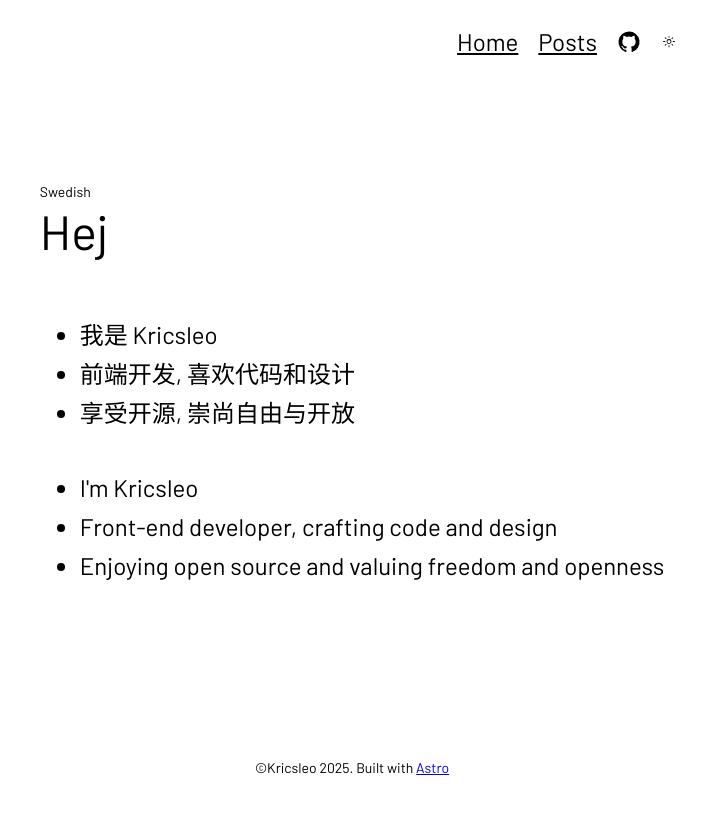
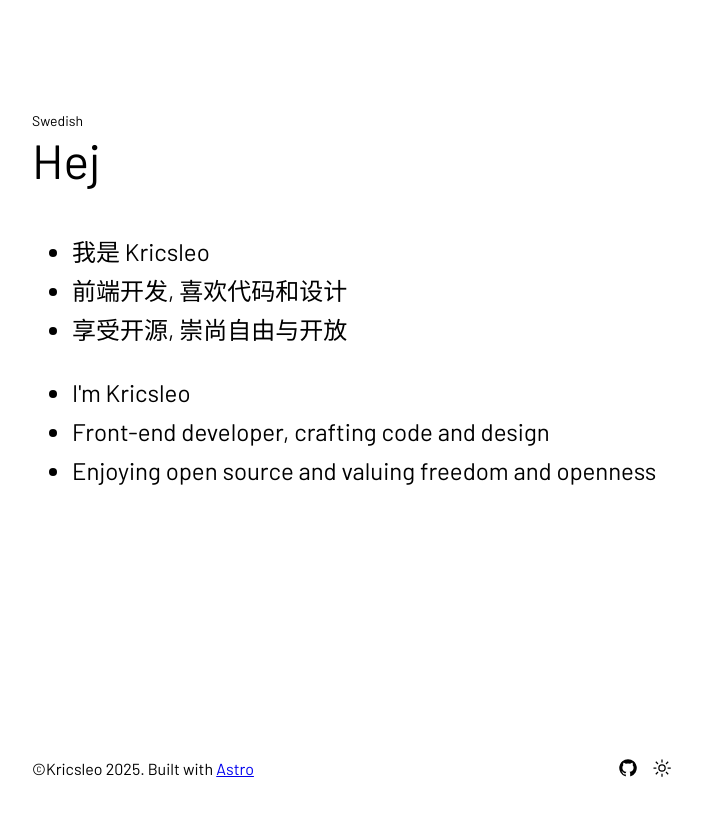
Before and after one commit to kricsleo/kric.cc, an Astro site: page / in a window 1280 px wide. Shown: the whole page, without its empty margins (288-993 px from the left). Built offline with nearby package versions, Linux system fonts and the light colour scheme; Astro itself is replaced by a stand-in of ours.

Commit message:
update home page

```diff
--- a/src/components/Footer.astro
+++ b/src/components/Footer.astro
@@ -1,4 +1,19 @@
-<footer class="text-center py-3xl text-sm text-soft">
-  &copy;Kricsleo {new Date().getFullYear()}.
-  Built with <a href="https://astro.build/" target="_blank" class="hover:text-highlight">Astro</a>
+---
+import Theme from './Theme.astro'
+---
+
+<footer class="flex items-center justify-between py-3xl text-soft">
+  <div>
+    &copy;Kricsleo {new Date().getFullYear()}.
+    Built with <a href="https://astro.build/" target="_blank" class="hover:text-highlight">Astro</a>
+  </div>
+
+  <div class="flex items-center gap-sm">
+    <a
+      href="https://github.com/kricsleo"
+      target="_blank"
+      class="i-carbon:logo-github nav-link inline-block text-xl"
+      aria-label="github" />
+    <Theme />
+  </div>
 </footer>
--- a/src/components/Theme.astro
+++ b/src/components/Theme.astro
@@ -1,4 +1,4 @@
-<button id="theme" class="i-carbon:sun dark:i-carbon:moon nav-link!" title="toggle theme" />
+<button id="theme" class="i-carbon:sun dark:i-carbon:moon nav-link! text-xl" title="toggle theme" />
 
 <script is:inline>
   const theme = localStorage.getItem('color-scheme')
--- a/src/layouts/Base.astro
+++ b/src/layouts/Base.astro
@@ -24,9 +24,9 @@ const { title } = Astro.props;
 		<title>{title}</title>
 		<ViewTransitions />
 	</head>
-	<body class="bg min-h-100vh flex flex-col">
-		<LoadingIndicator transition:persist="loading" />
-		<Header />
+	<body class="bg min-h-100vh">
+		<!-- <LoadingIndicator transition:persist="loading" />
+		<Header /> -->
 		<slot />
 	</body>
 </html>
--- a/src/pages/index.astro
+++ b/src/pages/index.astro
@@ -4,23 +4,24 @@ import Hello from '../components/Hello.vue'
 import Footer from '../components/Footer.astro';
 ---
 
-<BaseLayout title="Home">
-  <main class="viewport pt-6xl pb-7xl grow-1 flex flex-col justify-center space-y-4xl">
-    <Hello client:idle />
+<BaseLayout title="👋🏻 - Kricselo">
+  <div class="max-w-160 mx-auto px-xl min-h-100vh flex flex-col">
+    <main class="grow-1 pt-9xl pb-6xl">
+      <Hello client:idle />
 
-    <div class="space-y-4xl text-2xl leading-relaxed">
-      <ul>
+      <ul class="mt-5xl text-2xl leading-relaxed">
         <li>我是 Kricsleo </li>
         <li>前端开发, 喜欢代码和设计</li>
         <li>享受开源, 崇尚自由与开放</li>
       </ul>
-      <ul class="text-soft">
+
+      <ul class="mt-2xl text-2xl leading-relaxed text-soft">
         <li> I'm Kricsleo </li>
         <li> Front-end developer, crafting code and design </li>
         <li> Enjoying open source and valuing freedom and openness </li>
       </ul>
-    </div>
+    </main>
 
-  </main>
-  <Footer />
+    <Footer />
+  </div>
 </BaseLayout>
```
